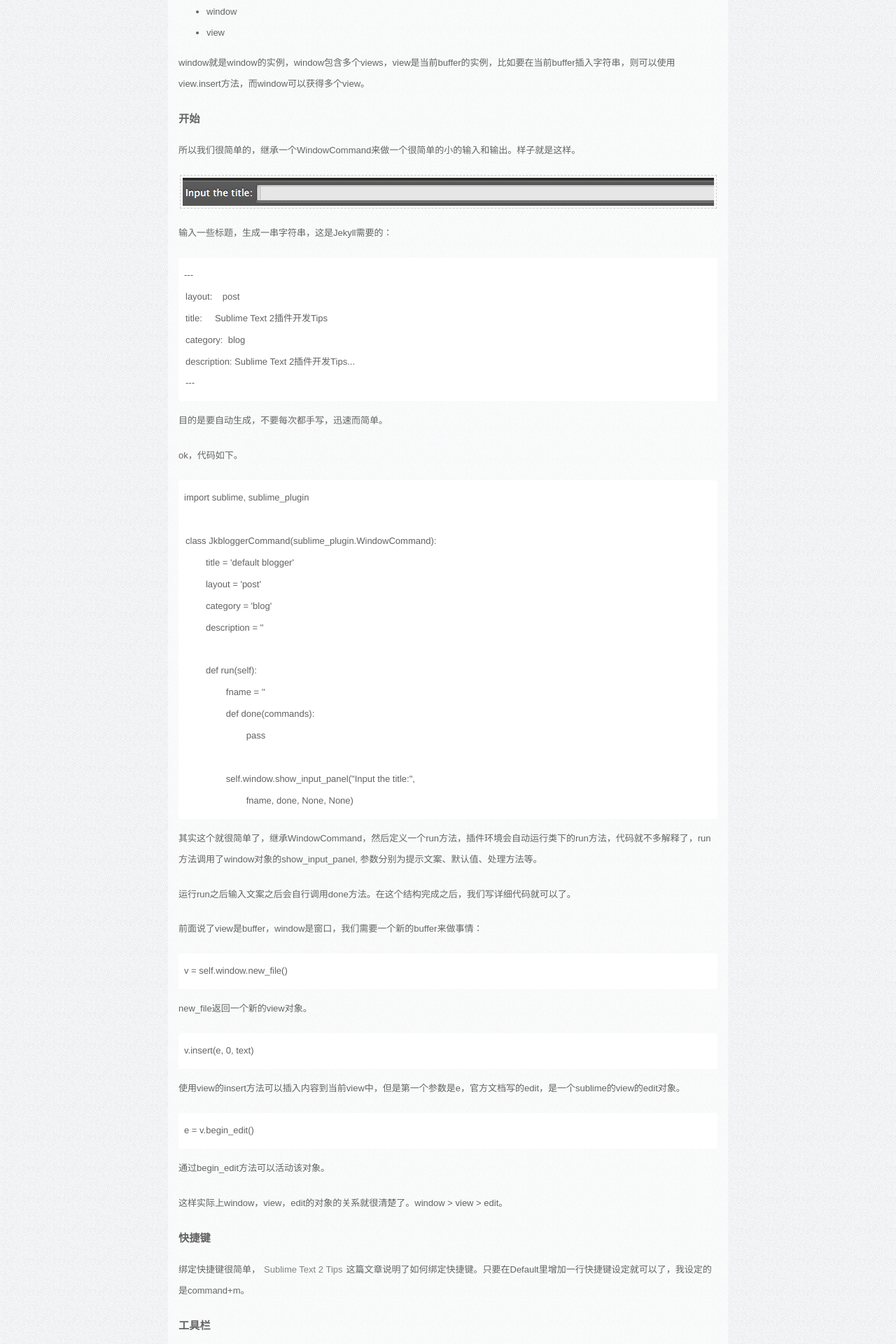
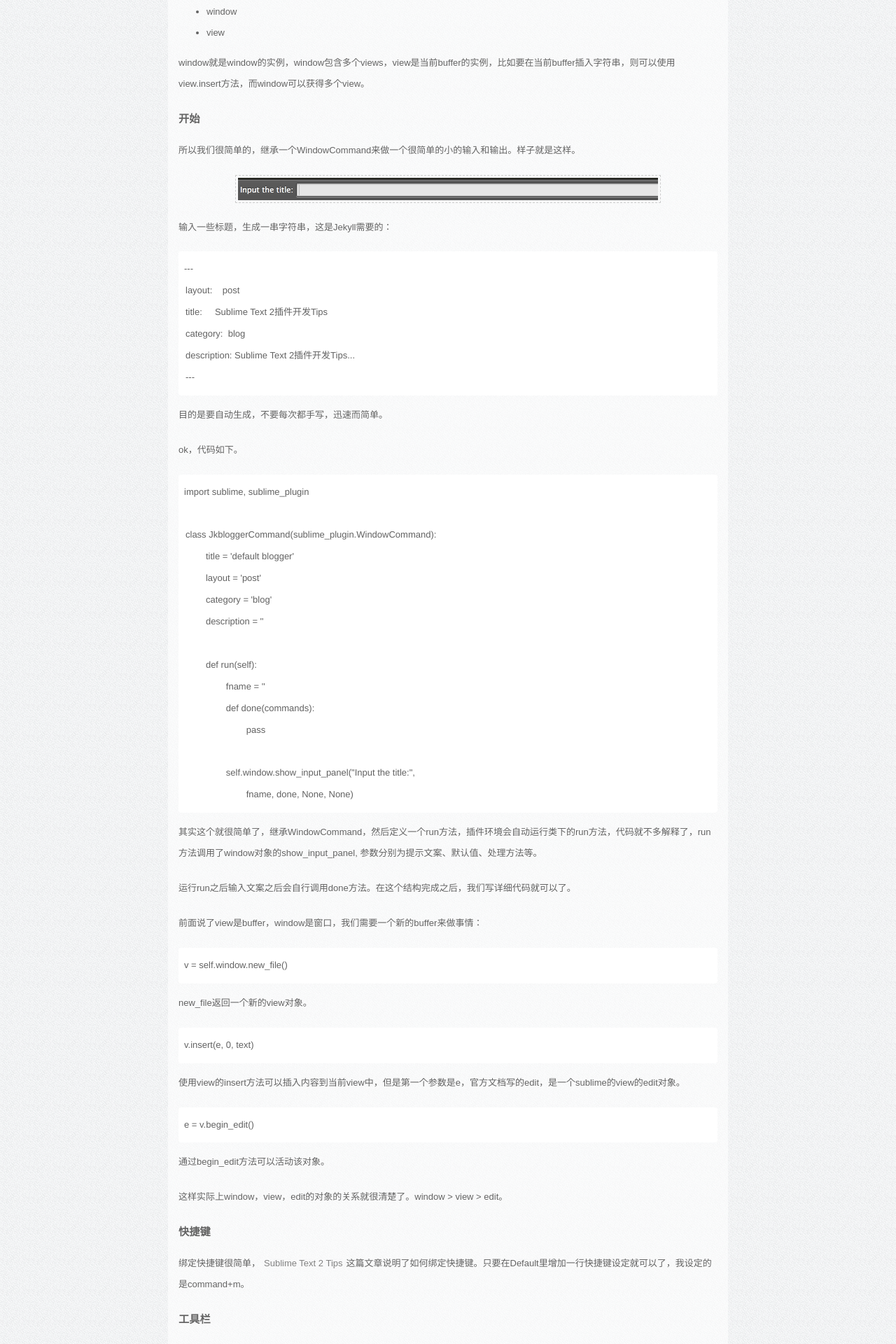
Before and after one commit to zwitzwit/guojing.github.com, a Jekyll site: the page built from _posts/tec/2012-11-09-sublime-text-2-plugins-tips.md, in a window 1280 px wide. Shown: the part 1489-3409 px from the top of the page at 70% size. Built offline with Jekyll 4.4.1, drawn with Linux system fonts in a browser that asks for light colours; Markdown is read by kramdown in place of the engine named in the settings.

Commit message:
support retina

```diff
--- a/_posts/tec/2012-11-09-sublime-text-2-plugins-tips.md
+++ b/_posts/tec/2012-11-09-sublime-text-2-plugins-tips.md
@@ -52,7 +52,7 @@ window就是window的实例，window包含多个views，view是当前buffer的
 
 所以我们很简单的，继承一个WindowCommand来做一个很简单的小的输入和输出。样子就是这样。
 
-![input text](/images/2012/slp01.png)
+<img src="/images/2012/slp01.png" style="width:600px">
 
 输入一些标题，生成一串字符串，这是Jekyll需要的：
 
```
